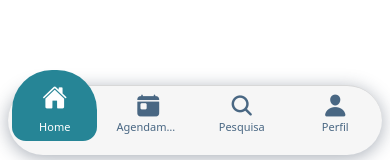
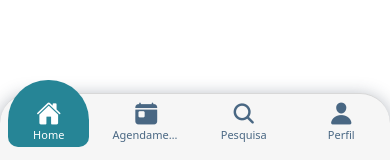
Before and after one commit to KeilaWeb/PetMeets_App, a React Native app: screen / in a window 390 px wide. Shown: the part 681-841 px from the top of the page. Built offline with nearby package versions, Linux system fonts and the light colour scheme; no server answers.

Commit message:
Menu Update

```diff
--- a/src/navigation/TabNavigator.js
+++ b/src/navigation/TabNavigator.js
@@ -51,11 +51,9 @@ const styles = StyleSheet.create({
   tabBarStyle: {
     backgroundColor: '#F6F6F6',
     position: 'absolute',
-    bottom: 8,
-    left: 8,
-    right: 8,
     height: 70,
-    borderRadius: 40,
+    borderTopEndRadius: 30,
+    borderTopLeftRadius: 30,
     elevation: 10,
     shadowColor: '#29374E',
     shadowOffset: { width: 0, height: 3 },
@@ -70,15 +68,15 @@ const styles = StyleSheet.create({
   iconContainer: {
     justifyContent: 'center',
     alignItems: 'center',
-    paddingVertical: 14,
-    paddingHorizontal: 30,
+    paddingVertical: 20,
+    paddingHorizontal: 28,
     backgroundColor: 'transparent',
   },
   activeContainer: {
     backgroundColor: '#268596',
-    borderRadius: 14,
+    borderRadius: 10,
     borderTopLeftRadius: 40,
     borderTopEndRadius: 40,
-    paddingBottom: 30,
+    paddingBottom: 20,
   },
 });
```
